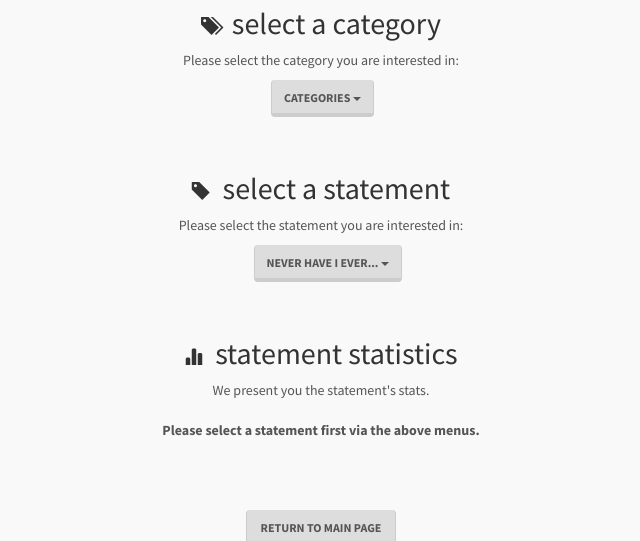
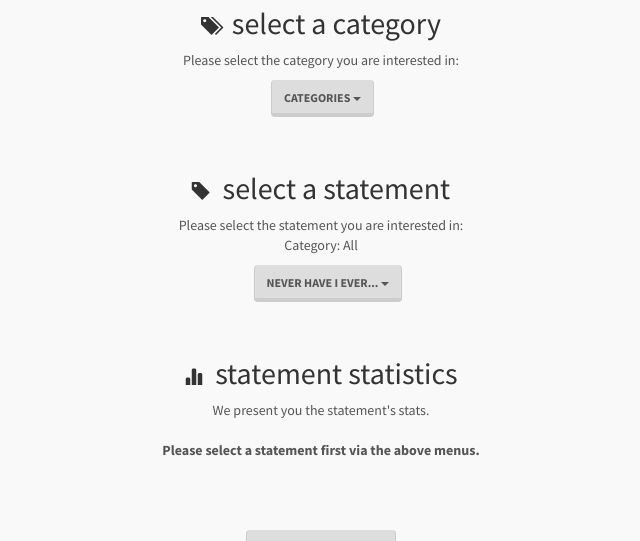
Before and after one commit to RRothfeld/NeverEver, a Django app: page /stats in a window 1280 px wide. Shown: the part 420-961 px from the top of the page, without its empty margins (319-959 px from the left). Run offline with Django 3.2, Linux system fonts and the light colour scheme; tables that the repository leaves empty hold one stand-in row (values such as "Sample post"); some libraries are stand-ins or nearby versions.

Commit message:
chosen category now displaying

```diff
--- a/neverever/templatetags/neverever_extras.py
+++ b/neverever/templatetags/neverever_extras.py
@@ -19,4 +19,4 @@ def get_answer_buttons(session):
 def get_statement_titles():
     statements = Statement.objects.all()
 
-    return {'statements': statements}
+    return {'cat_name': "All", 'statements': statements}
--- a/neverever/views.py
+++ b/neverever/views.py
@@ -59,7 +59,7 @@ def statement_titles(request):
     category = Category.objects.get(name=cat_name)
     # get list of statements in that category
     statements = Statement.objects.filter(categories=category)
-    return render(request, 'neverever/statementTitles.html', {'statements': statements})
+    return render(request, 'neverever/statementTitles.html', {'cat_name': cat_name, 'statements': statements})
 
 # display statistics on an individual statement on overall stats page
 # (called using AJAX)
--- a/templates/neverever/statementTitles.html
+++ b/templates/neverever/statementTitles.html
@@ -1,4 +1,5 @@
 {% if statements %}
+    Category: {{ cat_name }}
     <div class="dropdown-box dropdown-box-wide text-center">
         <div class="dropdown">
           <button class="btn btn-default dropdown-toggle" type="button" id="dropdownMenu1" data-toggle="dropdown" aria-expanded="true">
```
